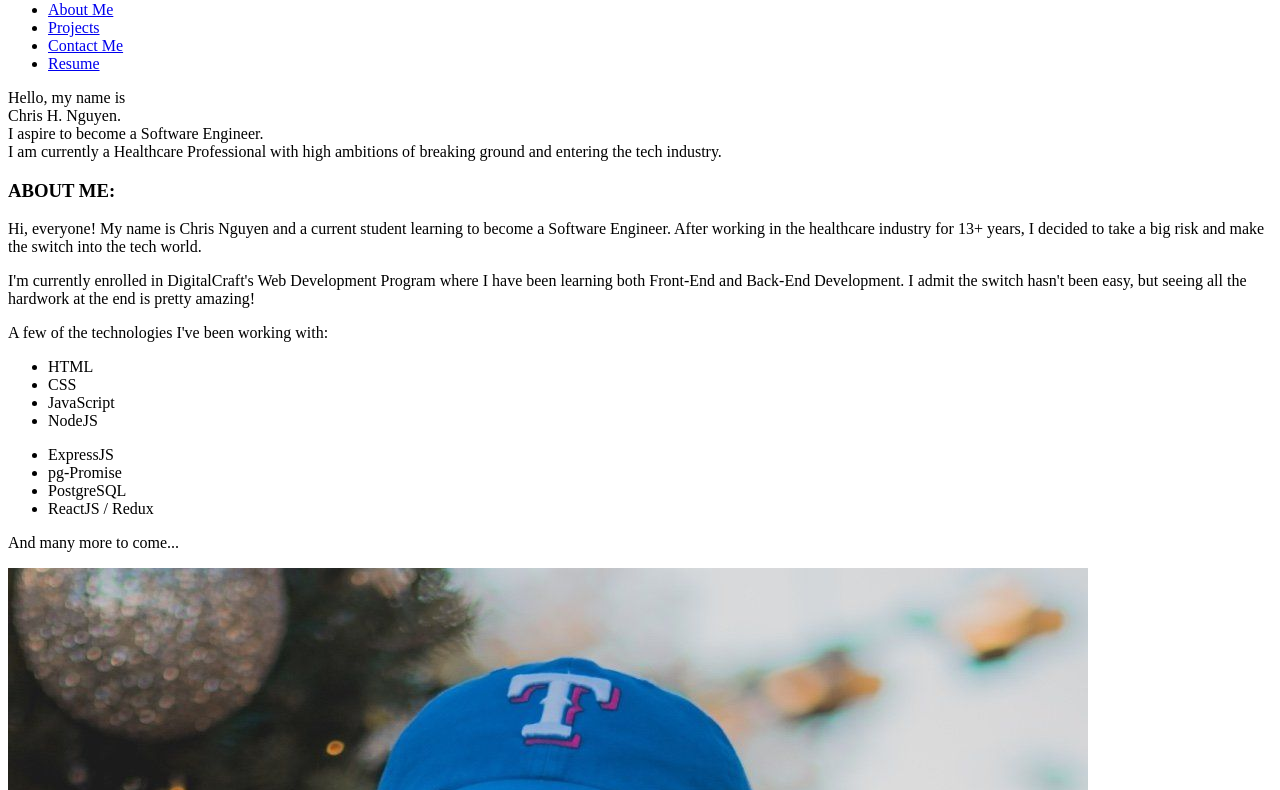
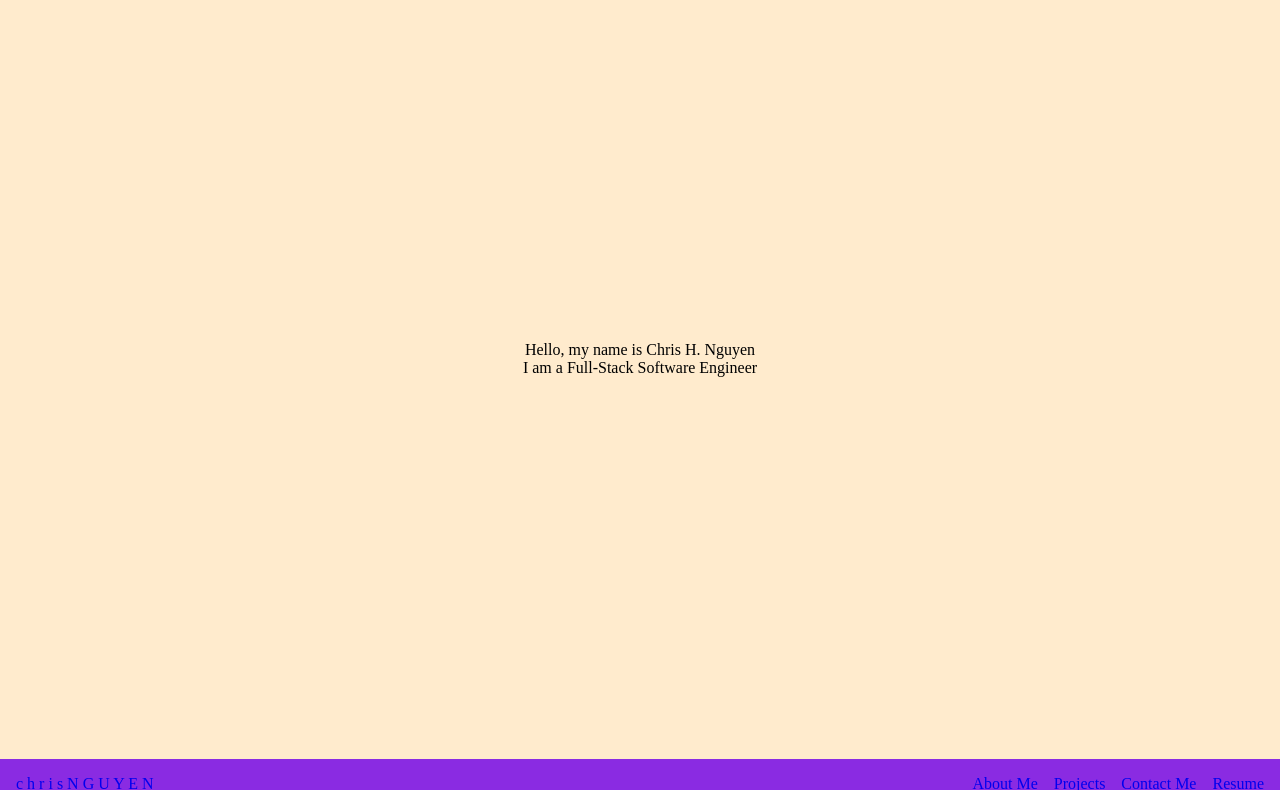
Before and after one commit to chrisNGUYENERR/SWEPortfolio, a plain HTML site: page index.html in a window 1280 px wide. Shown: the part 41-831 px from the top of the page. Drawn offline with Linux system fonts and the light colour scheme.

Commit message:
added sticky navbar

```diff
--- a/index.html
+++ b/index.html
@@ -7,8 +7,17 @@
     <title>Chris H. Nguyen</title>
 </head>
 <body>
+    <div class="introduction">
+        <div>
+            Hello, my name is Chris H. Nguyen
+        </div>
+
+        <div>
+            I am a Full-Stack Software Engineer
+        </div>
+    </div>
     <header class="header">
-        <nav class="navbar fixed-top">
+        <nav class="navbar" id="navbar">
             <a href="/index.html" class="nav-logo">c h r i s N G U Y E N</a>
             <ul class="nav-menu">
                 <li class="nav-item">
@@ -21,35 +30,16 @@
                     <a class="nav-link" href="#socials">Contact Me</a>
                 </li>
                 <li class="nav-item">
-                    <a class="nav-link" href="/ResumeSWE.pdf" target="_blank">Resume</a>
+                    <a class="nav-link" href="/assets/ResumeSWE.pdf" target="_blank">Resume</a>
                 </li>
             </ul>
-            <div class="hamburger">
-                <span class="bar"></span>
-                <span class="bar"></span>
-                <span class="bar"></span>
-            </div>
         </nav>
     </header>
-    <div class="introduction">
-        <div class="hello sectionName">
-            Hello, my name is
-        </div>
-        <div class="myName">
-            Chris H. Nguyen.
-        </div>
-        <div class="statement">
-            I aspire to become a Software Engineer.
-        </div>
-        <div class="summary">
-            I am currently a Healthcare Professional with high ambitions of breaking ground and entering the tech industry.
-        </div>
-    </div>
     <div class="bio">
         <h3>ABOUT ME:</h3>
         <div>
-            <p>Hi, everyone! My name is Chris Nguyen and a current student learning to become a Software Engineer. After working in the healthcare industry for 13+ years, I decided to take a big risk and make the switch into the tech world.</p>
-            <p>I'm currently enrolled in DigitalCraft's Web Development Program where I have been learning both Front-End and Back-End Development. I admit the switch hasn't been easy, but seeing all the hardwork at the end is pretty amazing!</p>
+            <p>Hi, everyone! I'm Chris Nguyen. I'm a Physical Therapist Assistant turned Software Engineer. After working in the healthcare industry for 13+ years, I decided to take a big risk and make the switch into the tech world.</p>
+            <p>I completed DigitalCraft's Web Development Program where I learned both front and back-end development. I admit the switch wasn't easy, but seeing all the hardwork at the end is pretty rewarding!</p>
             <p>A few of the technologies I've been working with:
                 <ul class="techList">
                     <li>HTML</li>
@@ -59,7 +49,7 @@
                 </ul>
                 <ul>
                     <li>ExpressJS</li>
-                    <li>pg-Promise</li>
+                    <li>MongoDB</li>
                     <li>PostgreSQL</li>
                     <li>ReactJS / Redux</li>
                 </ul>
@@ -71,6 +61,7 @@
         </div>
     </div>
     <div class="projects">
+        <h3>PROJECTS:</h3>
         <!--projects-->
     </div>
     <div class="contacts">
--- a/styles.css
+++ b/styles.css
@@ -0,0 +1,36 @@
+body {
+    margin: 0;
+
+}
+.header {
+    position: -webkit-sticky;
+    position: sticky;
+    top: 0;
+}
+
+.navbar {
+    display: flex;
+    justify-content: space-between;
+    align-items: center;
+    background-color: blueviolet;
+    padding: 0 1rem 0 1rem;
+}
+
+.nav-menu {
+    display: flex;
+    flex-direction: row;
+    list-style-type: none;
+}
+
+.nav-item {
+    margin-left: 1rem;
+}
+
+.introduction {
+    display: flex;
+    flex-direction: column;
+    justify-content: center;
+    align-items: center;
+    background-color: blanchedalmond;
+    height: 100vh;
+}
```
Also changed, not shown: 1 other file.
